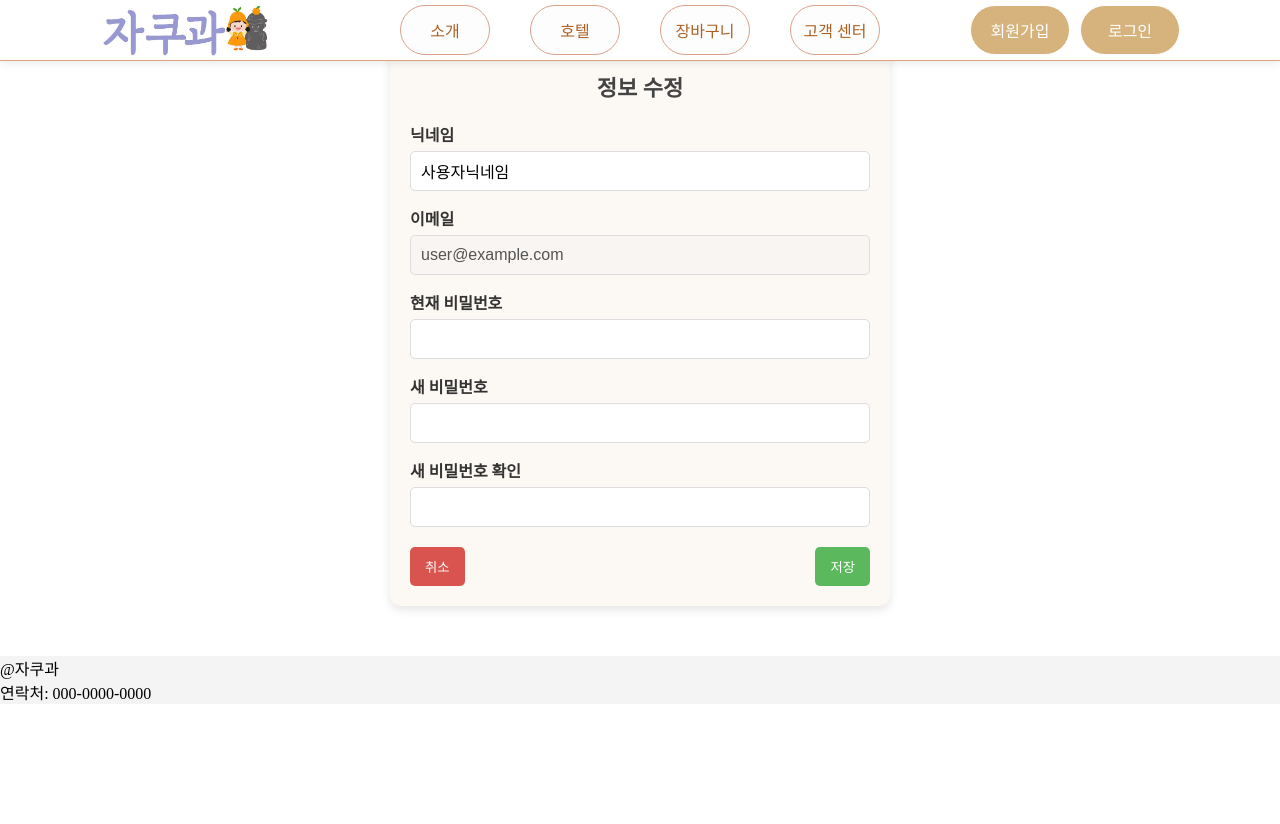
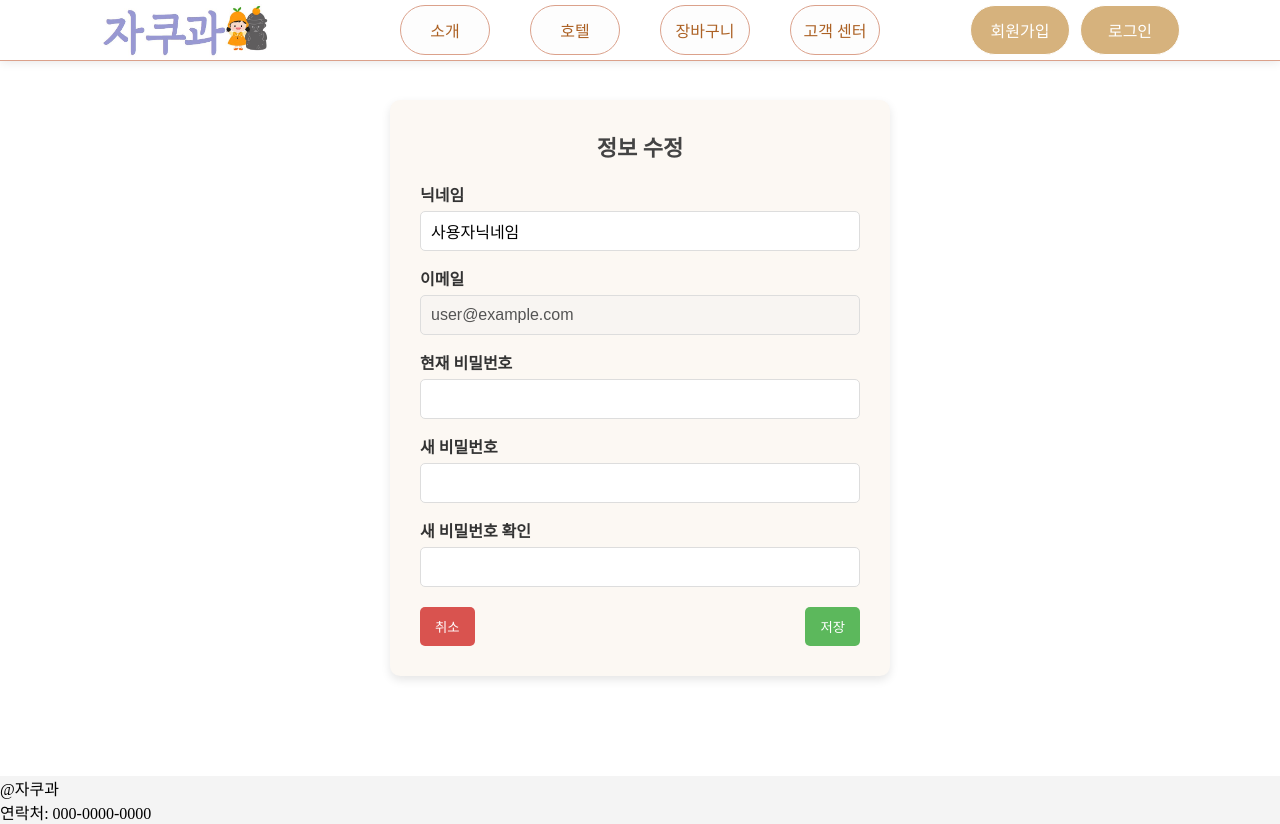
Before and after one commit to Kim-kym/HotelView, a React (Vite) app: page /mypage/edit in a window 1280 px wide. Before the commit the page ends 800 px from the top, so only its background shows below. Built offline with nearby package versions, Linux system fonts and the light colour scheme; no server answers.

Commit message:
[예진] 정보 수정 창 헤더랑 간격 조정

```diff
--- a/src/styled/EditProfile.css
+++ b/src/styled/EditProfile.css
@@ -1,7 +1,7 @@
 .edit-profile-container {
     max-width: 500px;
-    margin: 50px auto;
-    padding: 20px;
+    margin: 100px auto;
+    padding: 30px;
     background-color: #fcf8f3;
     border-radius: 10px;
     box-shadow: 0 4px 10px rgba(0, 0, 0, 0.1);
```
